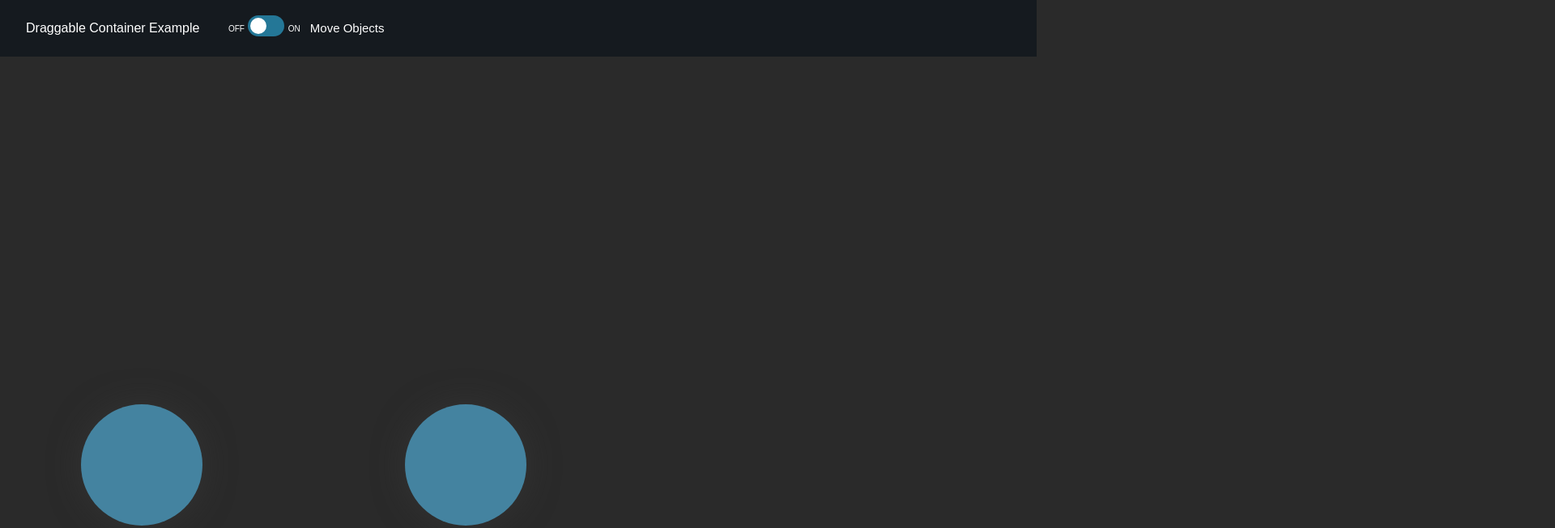
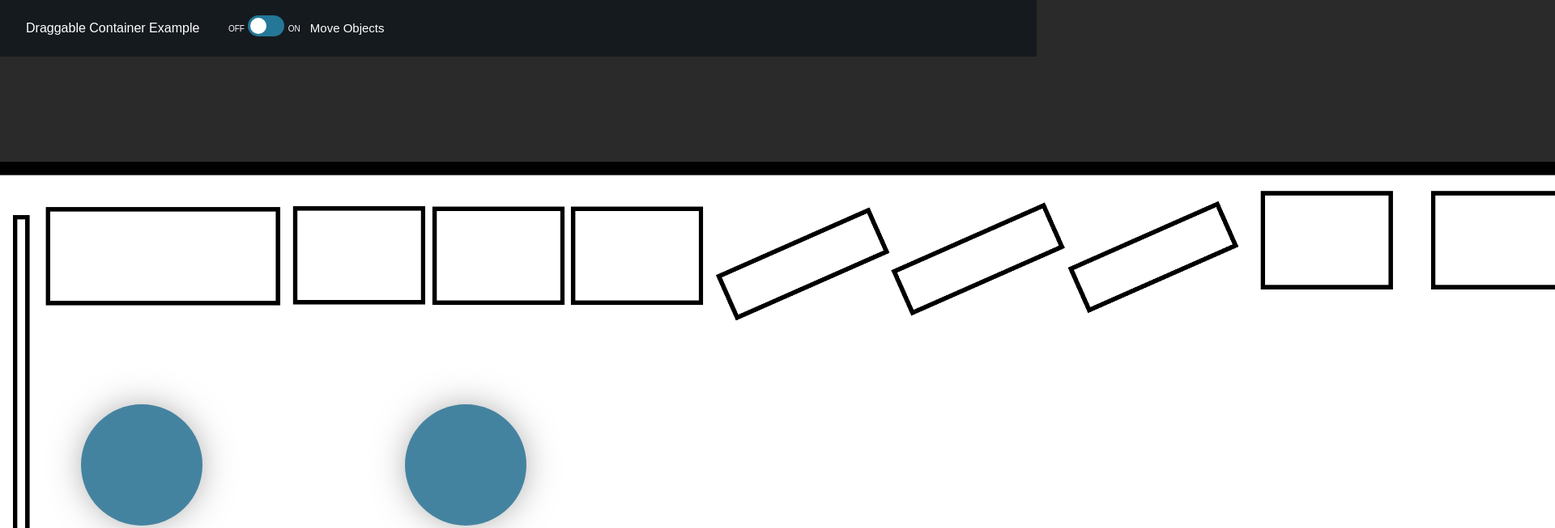
Before and after one commit to lllindemann/Vanilla-JS-Draggable, a plain HTML site: page app/index.html in a window 1280 px wide. Shown: the top 653 px of the page at 81% size, 1920 px wide, since content can reach past the window. Drawn offline with Linux system fonts and the light colour scheme; some icons are missing.

Commit message:
feat: floorplan

```diff
--- a/app/styles.css
+++ b/app/styles.css
@@ -134,8 +134,12 @@ SPECIFIC ELEMENTS
     position: absolute;
     left: 0;
     top: 200px;
-    width: 5000px;
-    height: 5000px;
+    width: 3000px;
+    height: 3000px;
+    background-size: 3000px auto;
+    background-image: url("floorplan.png");
+    background-color: #2A2A2A;
+    background-repeat: no-repeat;
 }
 
 /*Bottom-Bar*/
```
Also changed, not shown: app/floorplan.png (added).
